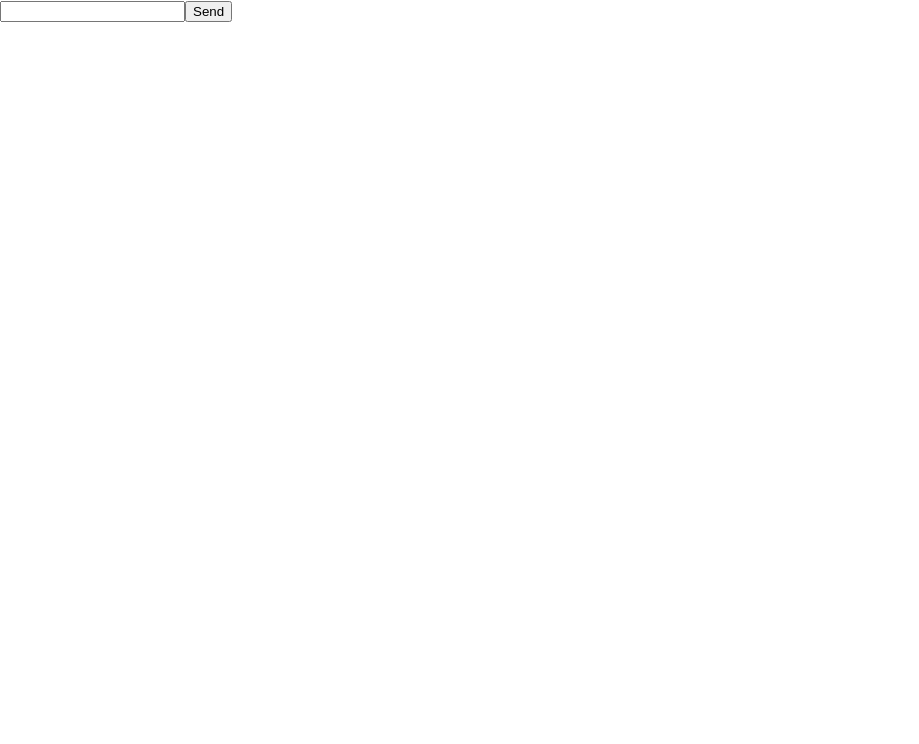
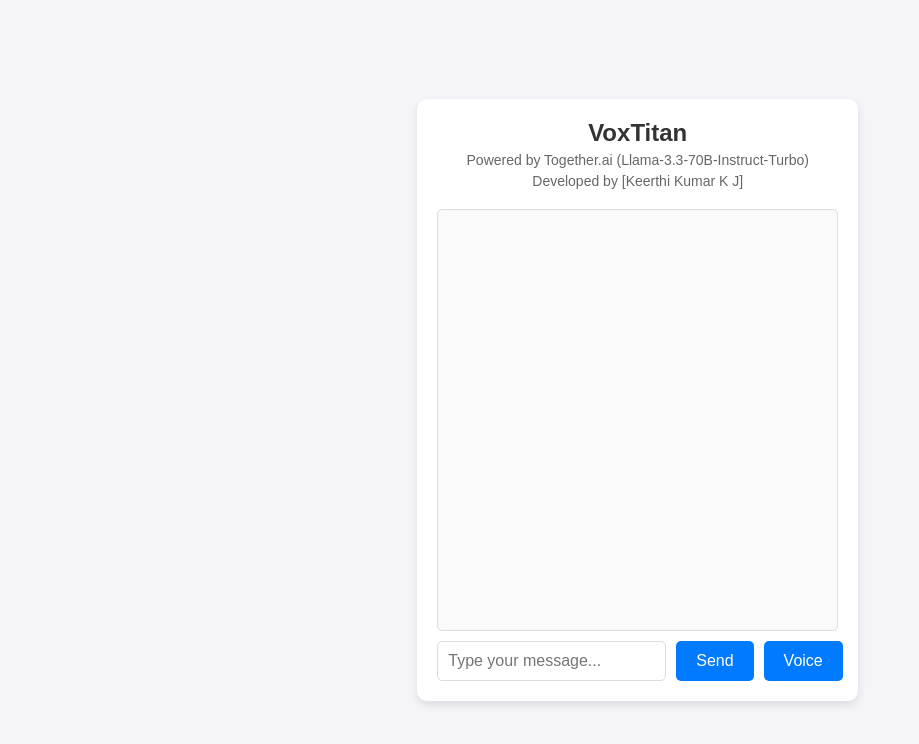
Before and after one commit to Keerthi-Kumar-K-J/Vox-Titan-Frontend, a React (Create React App) app: page / in a window 1280 px wide. Shown: the top 744 px of the page, without its empty margins (0-919 px from the left). Built offline with nearby package versions, Linux system fonts and the light colour scheme.

Commit message:
first commit

```diff
--- a/src/App.css
+++ b/src/App.css
@@ -1,38 +1,92 @@
-.App {
-  text-align: center;
-}
+body {
+    font-family: Arial, sans-serif;
+    background-color: #f4f4f9;
+    margin: 0;
+    padding: 0;
+    display: flex;
+    justify-content: center;
+    align-items: center;
+    height: 100vh;
+  }
 
-.App-logo {
-  height: 40vmin;
-  pointer-events: none;
-}
+  .app {
+    background: white;
+    border-radius: 10px;
+    box-shadow: 0 4px 8px rgba(0, 0, 0, 0.1);
+    width: 90%;
+    max-width: 600px;
+    padding: 20px;
+  }
 
-@media (prefers-reduced-motion: no-preference) {
-  .App-logo {
-    animation: App-logo-spin infinite 20s linear;
+  header {
+    text-align: center;
+    margin-bottom: 20px;
   }
-}
 
-.App-header {
-  background-color: #282c34;
-  min-height: 100vh;
-  display: flex;
-  flex-direction: column;
-  align-items: center;
-  justify-content: center;
-  font-size: calc(10px + 2vmin);
-  color: white;
-}
+  header h1 {
+    margin: 0;
+    font-size: 24px;
+    color: #333;
+  }
 
-.App-link {
-  color: #61dafb;
-}
+  header p {
+    margin: 5px 0;
+    font-size: 14px;
+    color: #666;
+  }
 
-@keyframes App-logo-spin {
-  from {
-    transform: rotate(0deg);
+  .chat-window {
+    height: 400px;
+    overflow-y: auto;
+    border: 1px solid #ddd;
+    border-radius: 5px;
+    padding: 10px;
+    background: #fafafa;
+    margin-bottom: 10px;
   }
-  to {
-    transform: rotate(360deg);
+
+  .message {
+    margin-bottom: 10px;
   }
-}
+
+  .user-message {
+    color: #333;
+  }
+
+  .ai-message {
+    color: #555;
+  }
+
+  .loading-spinner {
+    text-align: center;
+    color: #666;
+    font-style: italic;
+  }
+
+  .input-area {
+    display: flex;
+    gap: 10px;
+  }
+
+  input {
+    flex: 1;
+    padding: 10px;
+    border: 1px solid #ddd;
+    border-radius: 5px;
+    font-size: 16px;
+  }
+
+  button {
+    padding: 10px 20px;
+    background: #007bff;
+    color: white;
+    border: none;
+    border-radius: 5px;
+    cursor: pointer;
+    font-size: 16px;
+  }
+
+  button:disabled {
+    background: #ccc;
+    cursor: not-allowed;
+  }
--- a/src/App.jsx
+++ b/src/App.jsx
@@ -1,10 +1,16 @@
-import React, { useState } from 'react';
+import React, { useState, useEffect } from 'react';
+import './App.css';
 
 function App() {
   const [input, setInput] = useState('');
   const [messages, setMessages] = useState([]);
+  const [isLoading, setIsLoading] = useState(false);
+  const [isListening, setIsListening] = useState(false);
 
   const handleSend = async () => {
+    if (!input.trim()) return;
+
+    setIsLoading(true);
     try {
       const response = await fetch('https://vox-titan-backend.onrender.com/chat', {
         method: 'POST',
@@ -14,27 +20,86 @@
       const data = await response.json();
       setMessages([...messages, { user: input, ai: data.response }]);
       setInput('');
+      speak(data.response); // Speak the AI's response
     } catch (error) {
       console.error("Error sending message:", error);
+    } finally {
+      setIsLoading(false);
     }
   };
 
+  const speak = (text) => {
+    const utterance = new SpeechSynthesisUtterance(text);
+    window.speechSynthesis.speak(utterance);
+  };
+
+  const startListening = () => {
+    const recognition = new window.webkitSpeechRecognition(); // For Chrome
+    recognition.continuous = false;
+    recognition.interimResults = false;
+
+    recognition.onstart = () => {
+      setIsListening(true);
+    };
+
+    recognition.onresult = (event) => {
+      const transcript = event.results[0][0].transcript;
+      setInput(transcript);
+      setIsListening(false);
+      if (transcript.toLowerCase().includes("turn on voice recognition")) {
+        recognition.stop();
+        startListening(); // Restart listening for user input
+      } else {
+        handleSend(); // Send the recognized text
+      }
+    };
+
+    recognition.onend = () => {
+      setIsListening(false);
+    };
+
+    recognition.start();
+  };
+
+  useEffect(() => {
+    if (isListening) {
+      startListening();
+    }
+  }, [isListening]);
+
   return (
-    <div>
-      <div>
+    <div className="app">
+      <header>
+        <h1>VoxTitan</h1>
+        <p>Powered by Together.ai (Llama-3.3-70B-Instruct-Turbo)</p>
+        <p>Developed by [Keerthi Kumar K J]</p>
+      </header>
+
+      <div className="chat-window">
         {messages.map((msg, index) => (
-          <div key={index}>
-            <p><strong>You:</strong> {msg.user}</p>
-            <p><strong>AI:</strong> {msg.ai}</p>
+          <div key={index} className="message">
+            <p className="user-message"><strong>You:</strong> {msg.user}</p>
+            <p className="ai-message"><strong>AI:</strong> {msg.ai}</p>
           </div>
         ))}
+        {isLoading && <div className="loading-spinner">Loading...</div>}
       </div>
-      <input
-        type="text"
-        value={input}
-        onChange={(e) => setInput(e.target.value)}
-      />
-      <button onClick={handleSend}>Send</button>
+
+      <div className="input-area">
+        <input
+          type="text"
+          value={input}
+          onChange={(e) => setInput(e.target.value)}
+          placeholder="Type your message..."
+          disabled={isLoading}
+        />
+        <button onClick={handleSend} disabled={isLoading}>
+          {isLoading ? "Sending..." : "Send"}
+        </button>
+        <button onClick={() => setIsListening(true)} disabled={isListening}>
+          {isListening ? "Listening..." : "Voice"}
+        </button>
+      </div>
     </div>
   );
 }
```
